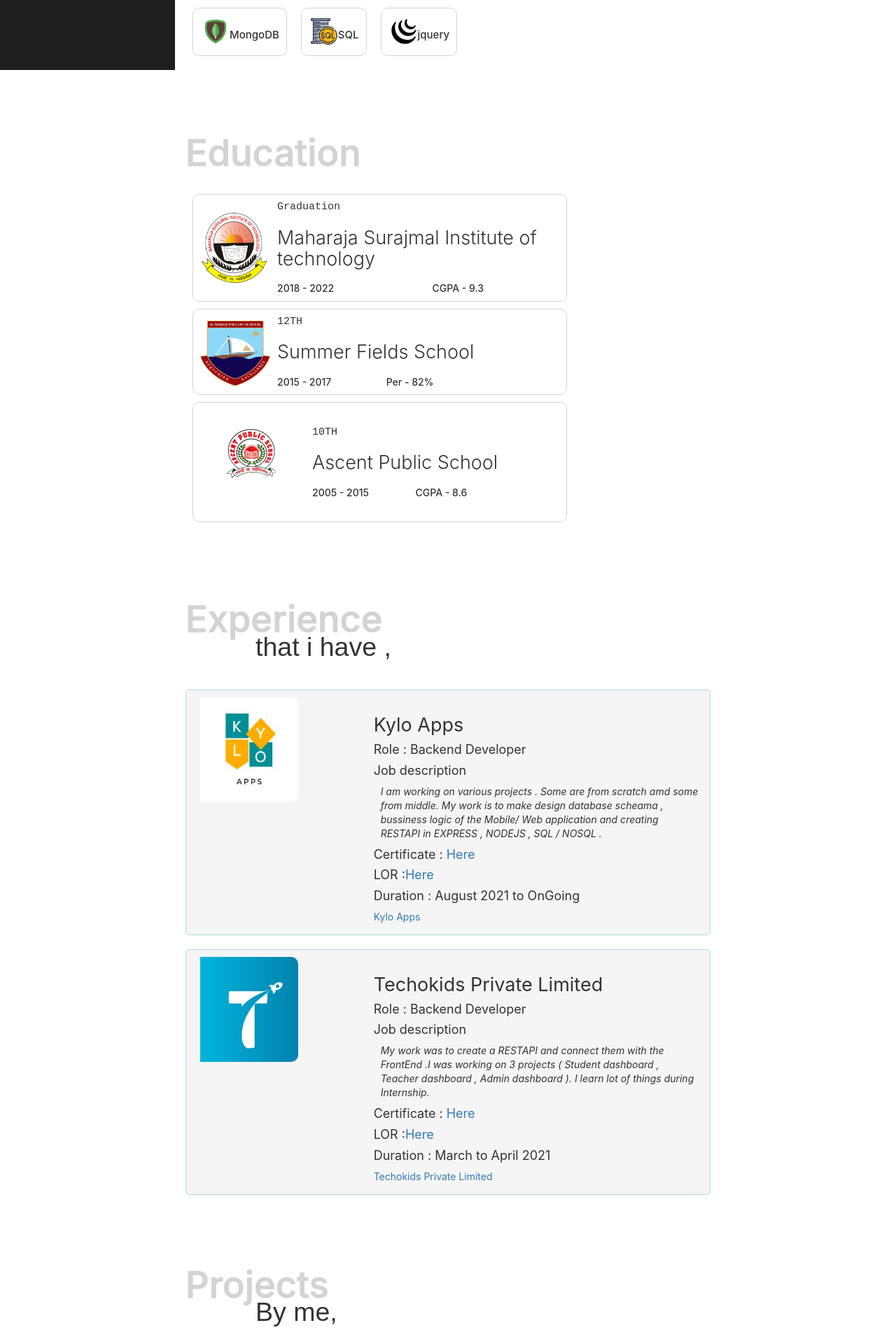
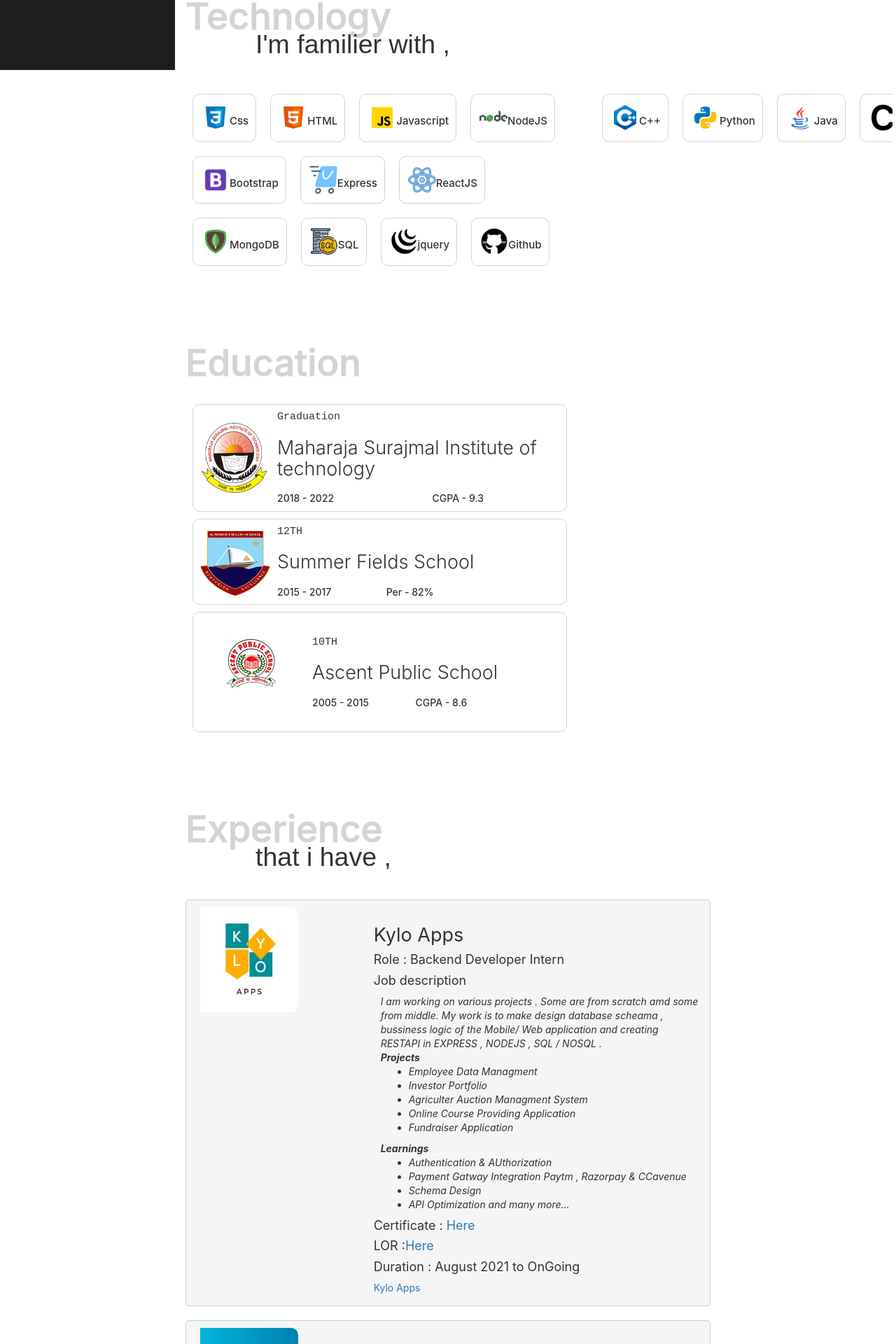
Before and after one commit to Tarun200999/portfolio, a React (Create React App) app: page / in a window 1280 px wide. Shown: the part 700-2620 px from the top of the page at 70% size. Built offline with nearby package versions, Linux system fonts and the light colour scheme.

Commit message:
Some Updates

```diff
--- a/src/Components/About/Aboutme.js
+++ b/src/Components/About/Aboutme.js
@@ -5,7 +5,6 @@
   const greeting = () => {
     var today = new Date()
     var curHr = today.getHours()
-
     if (curHr < 12) {
       return 'Good Morning'
     } else if (curHr < 18) {
@@ -31,6 +30,9 @@
                 learn new things.
               </p>
             </div>
+            <div className="github_data">
+              <img src="https://github-readme-stats.vercel.app/api?username=tarun200999&count_private=true&theme=react&hide_border=0" />
+            </div>
           </div>
         </div>
       </div>
--- a/src/Components/About/aboutme.css
+++ b/src/Components/About/aboutme.css
@@ -13,7 +13,11 @@
   font-size: 2.5rem;
   z-index: 12;
 }
-
+/* .github_data {
+  padding: 10px;
+  width: 50vw;
+  border: 1px solid black;
+} */
 .about_content {
   word-break: keep-all;
   padding: 10px;
--- a/src/Components/Experience/Experience.js
+++ b/src/Components/Experience/Experience.js
@@ -21,13 +21,32 @@
                   <div className="col-sm-8">
                     <div className="exp_data">
                       <h2>Kylo Apps</h2>
-                      <h4>Role : Backend Developer </h4>
+                      <h4>Role : Backend Developer Intern</h4>
                       <h4>Job description</h4>
                       <p>
                         I am working on various projects . Some are from scratch
                         amd some from middle. My work is to make design database
                         scheama , bussiness logic of the Mobile/ Web application
                         and creating RESTAPI in EXPRESS , NODEJS , SQL / NOSQL .
+                        <br></br>
+                        <strong>Projects</strong>
+                        <ul>
+                          <li>Employee Data Managment </li>
+                          <li>Investor Portfolio </li>
+                          <li>Agriculter Auction Managment System </li>
+                          <li>Online Course Providing Application </li>
+                          <li>Fundraiser Application </li>
+                        </ul>
+                        <strong>Learnings</strong>
+                        <ul>
+                          <li>Authentication & AUthorization </li>
+                          <li>
+                            Payment Gatway Integration Paytm , Razorpay &
+                            CCavenue
+                          </li>
+                          <li>Schema Design </li>
+                          <li>API Optimization and many more...</li>
+                        </ul>
                       </p>
 
                       <h4>
@@ -56,13 +75,21 @@
                   <div className="col-sm-8">
                     <div className="exp_data">
                       <h2>Techokids Private Limited</h2>
-                      <h4>Role : Backend Developer </h4>
+                      <h4>Role : Backend Developer Intern</h4>
                       <h4>Job description</h4>
                       <p>
                         My work was to create a RESTAPI and connect them with
                         the FrontEnd .I was working on 3 projects ( Student
                         dashboard , Teacher dashboard , Admin dashboard ). I
                         learn lot of things during Internship.
+                        <br></br>
+                        <strong>Projects</strong>
+                        <ul>
+                          <li>Online One to One Coding classes Application </li>
+                          <li>Student dashboard </li>
+                          <li>Teacher dashboard </li>
+                          <li>Admin dashboard </li>
+                        </ul>
                       </p>
 
                       <h4>
--- a/src/Components/Technology/Technology.js
+++ b/src/Components/Technology/Technology.js
@@ -14,6 +14,8 @@
 import react from '../../Assets/tech/react.png'
 import jquery from '../../Assets/tech/jquery.png'
 import sql from '../../Assets/tech/sql.png'
+import github from '../../Assets/tech/github.png'
+import clang from '../../Assets/tech/c.png'
 
 function Technology() {
   return (
@@ -67,6 +69,10 @@
                   <img src={jquery} />
                   <h3>jquery</h3>
                 </div>
+                <div className="tech_data">
+                  <img src={github} />
+                  <h3>Github</h3>
+                </div>
               </div>
             </div>
             <div className="col-sm-6">
@@ -83,6 +89,10 @@
                   <img src={java} />
                   <h3>Java</h3>
                 </div>
+                <div className="tech_data">
+                  <img src={clang} />
+                  <h3>language</h3>
+                </div>
               </div>
             </div>
           </div>
```
Also changed, not shown: src/Assets/tech/c.png (added), src/Assets/tech/github.png (added), src/Components/Technology/technology.css (indentation only). Lines whose indentation alone changed are shown as unchanged.
